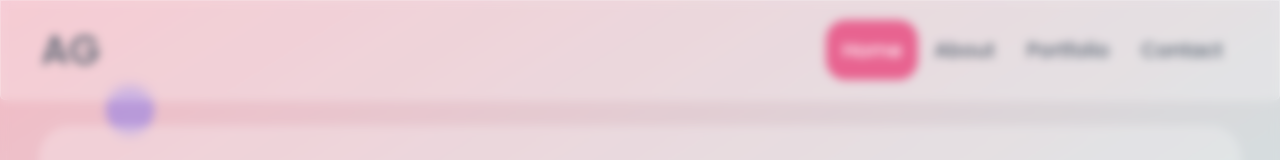
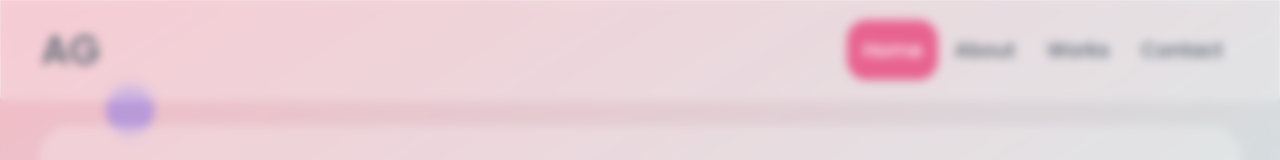
Before and after one commit to AmirHosein-Gharaati/portfolio, a React (Create React App) app: page / in a window 1280 px wide. Shown: the top 160 px of the page. Built offline with nearby package versions, Linux system fonts and the light colour scheme.

Commit message:
fix navigation links

```diff
--- a/src/components/Navbar.js
+++ b/src/components/Navbar.js
@@ -34,14 +34,9 @@ const Navbar = () => {
                   </Link>
                 </li>
                 <li>
-                  <a
-                    href="https://drive.google.com/file/d/1WTmP7O4shaqP0ZVCUHuFcHERulcZZTUv/view?usp=sharing"
-                    target="_blank"
-                    rel="noreferrer"
-                    className="nav__item"
-                  >
-                    portfolio
-                  </a>
+                  <Link className={getClasses("/works")} to="/works">
+                    Works
+                  </Link>
                 </li>
                 <li>
                   <Link className={getClasses("/contact")} to="/contact">
--- a/src/pages/About.js
+++ b/src/pages/About.js
@@ -1,3 +1,5 @@
+import { Link } from "react-router-dom";
+
 const About = () => {
   const image = require("../assets/images/me.png");
   return (
@@ -138,8 +140,10 @@ const About = () => {
                 </div>
               </div>
 
-              <a href="#" className="btn">Download cv</a>
-              <a href="#" className="btn">Contact me</a>
+              <a href="#" className="btn">
+                Download cv
+              </a>
+              <Link className="btn" to="/contact">Contact me</Link>
             </div>
           </div>
         </div>
--- a/src/pages/Home.js
+++ b/src/pages/Home.js
@@ -15,14 +15,9 @@ const Home = () => {
               <Link className="btn" to="/about">
                 More About Me
               </Link>
-              <a
-                href="https://drive.google.com/file/d/1WTmP7O4shaqP0ZVCUHuFcHERulcZZTUv/view?usp=sharing"
-                target="_blank"
-                rel="noreferrer"
-                className="btn"
-              >
+              <Link className="btn" to="/works">
                 Portfolio
-              </a>
+              </Link>
             </div>
             <div className="home__img">
               <div className="img-box">
```
